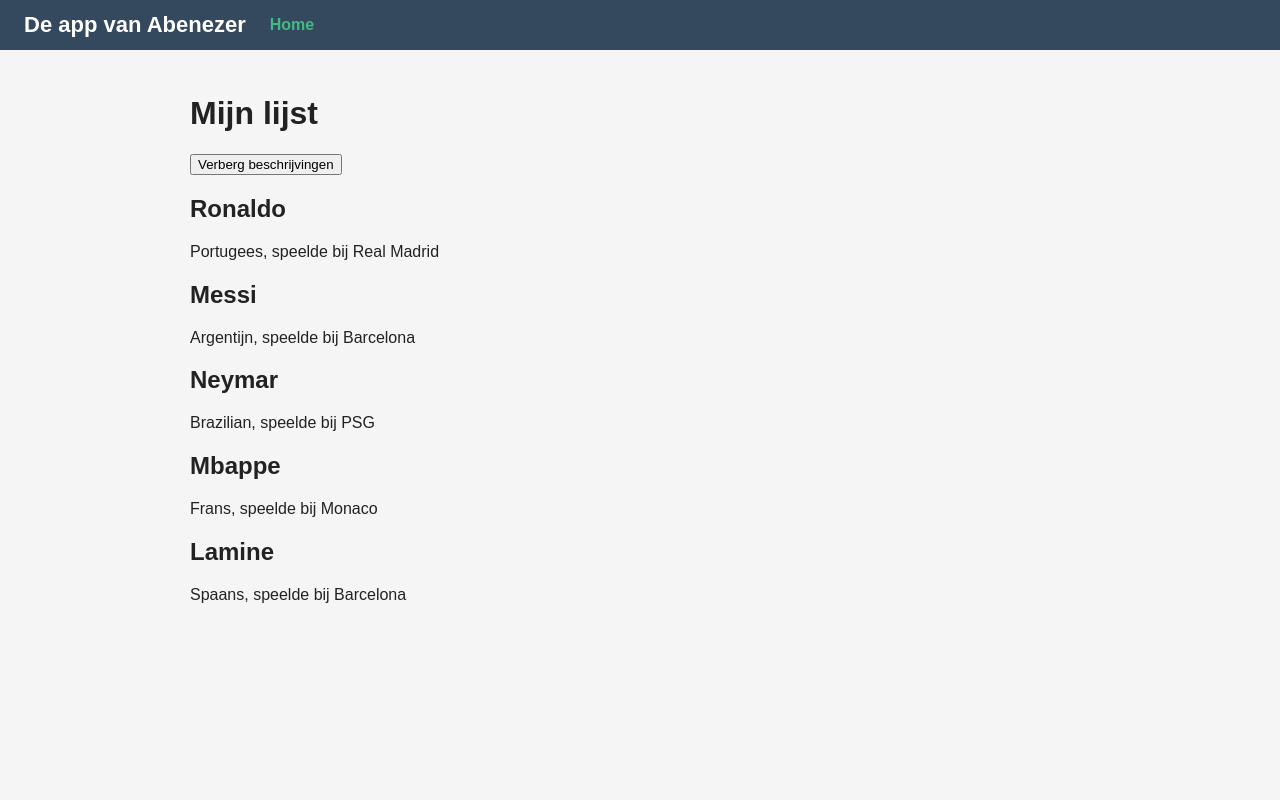
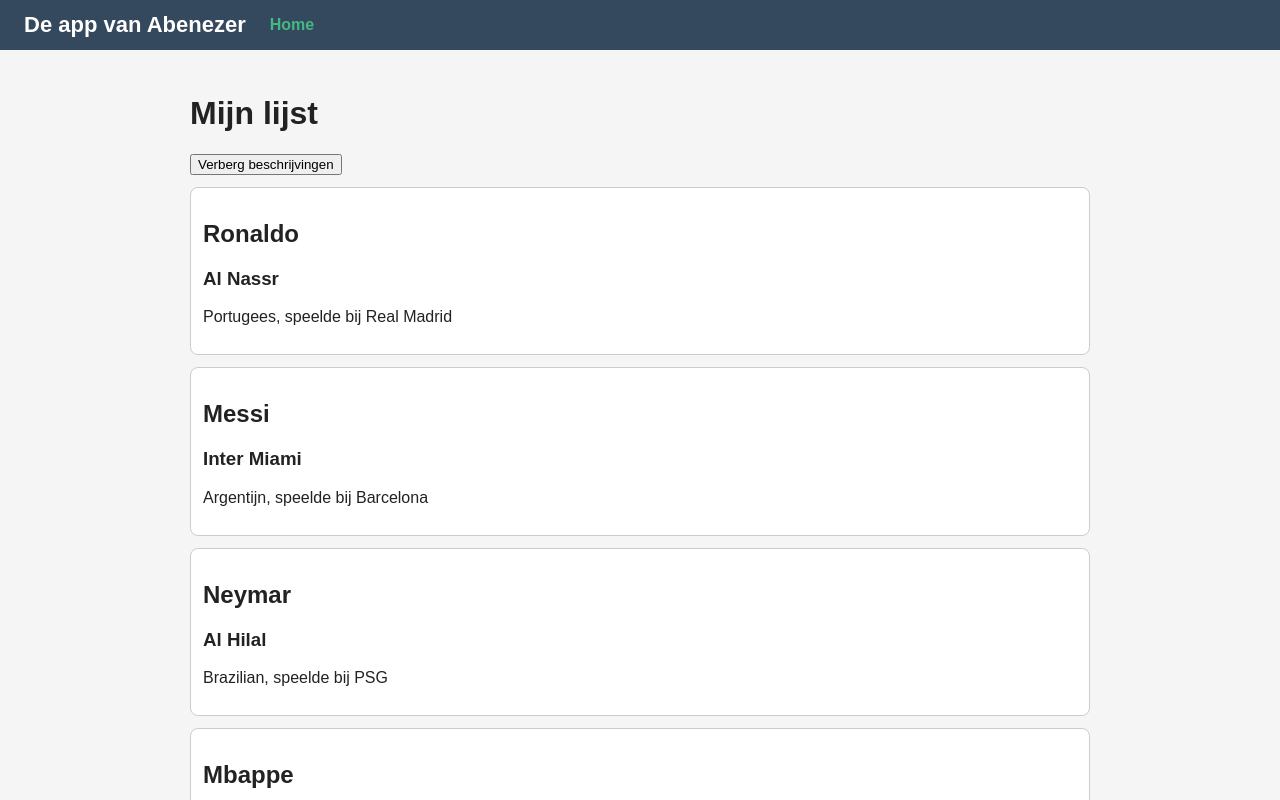
Before and after one commit to abenezerabrahamiftar/VUE-14-DAY, a Vue app: page / in a window 1280 px wide. Shown: the top 800 px of the page. Built offline with nearby package versions, Linux system fonts and the light colour scheme.

Commit message:
component ItemKaart met props

```diff
--- a/src/components/ItemKaart.vue
+++ b/src/components/ItemKaart.vue
@@ -10,12 +10,32 @@
   Dag 4: voeg een verwijderknop toe met defineEmits(['verwijder'])
   Dag 6: voeg een RouterLink naar de detailpagina toe
 -->
+
 <script setup>
-// Typ hier je props
+defineProps({
+  id: Number,
+  naam: String,
+  beschrijving: String,
+  toonBeschrijving: Boolean,
+  club: String,
+})
 </script>
 
 <template>
   <div class="kaart">
-    <!-- Typ hier de inhoud van je kaartje -->
+    <h2>{{ naam }}</h2>
+    <!-- De clubnaam toegevoegd onder de spelersnaam -->
+    <h3 v-if="club">{{ club }}</h3>
+    <p v-if="toonBeschrijving">{{ beschrijving }}</p>
   </div>
 </template>
+
+<style scoped>
+.kaart {
+  border: 1px solid #ccc;
+  border-radius: 8px;
+  padding: 12px;
+  margin: 12px 0;
+  background: white;
+}
+</style>
--- a/src/data.js
+++ b/src/data.js
@@ -1,12 +1,13 @@
 // Dag 2: hier staat je data (de lijst met items). Alle pagina's gebruiken deze lijst.
 // Vervang deze fruit-voorbeelden door jouw eigen thema (bijvoorbeeld films of oefeningen).
 // Maak er minstens 4 en later (dag 8) minstens 6.
+
 import { ref } from 'vue'
 
 export const items = ref([
-  { id: 1, naam: 'Ronaldo', beschrijving: 'Portugees, speelde bij Real Madrid' },
-  { id: 2, naam: 'Messi', beschrijving: 'Argentijn, speelde bij Barcelona ' },
-  { id: 3, naam: 'Neymar', beschrijving: 'Brazilian, speelde bij PSG' },
-  { id: 4, naam: 'Mbappe', beschrijving: 'Frans, speelde bij Monaco' },
-  { id: 5, naam: 'Lamine', beschrijving: 'Spaans, speelde bij Barcelona' },
+  { id: 1, naam: 'Ronaldo', beschrijving: 'Portugees, speelde bij Real Madrid', club: 'Al Nassr' },
+  { id: 2, naam: 'Messi', beschrijving: 'Argentijn, speelde bij Barcelona ', club: 'Inter Miami' },
+  { id: 3, naam: 'Neymar', beschrijving: 'Brazilian, speelde bij PSG', club: 'Al Hilal' },
+  { id: 4, naam: 'Mbappe', beschrijving: 'Frans, speelde bij Monaco', club: 'Real Madrid' },
+  { id: 5, naam: 'Lamine', beschrijving: 'Spaans, speelde bij Barcelona', club: 'FC Barcelona' },
 ])
--- a/src/views/HomeView.vue
+++ b/src/views/HomeView.vue
@@ -11,6 +11,7 @@
 <script setup>
 import { ref } from 'vue'
 import { items } from '../data.js'
+import ItemKaart from '../components/ItemKaart.vue'
 
 const toonBeschrijving = ref(true)
 </script>
@@ -21,8 +22,13 @@ const toonBeschrijving = ref(true)
     {{ toonBeschrijving ? 'Verberg' : 'Toon' }} beschrijvingen
   </button>
 
-  <div v-for="item in items" :key="item.id">
-    <h2>{{ item.naam }}</h2>
-   <p v-if="toonBeschrijving">{{ item.beschrijving }}</p>
-  </div>
+  <ItemKaart
+    v-for="item in items"
+    :key="item.id"
+    :id="item.id"
+    :naam="item.naam"
+    :beschrijving="item.beschrijving"
+    :toonBeschrijving="toonBeschrijving"
+    :club="item.club"
+  />
 </template>
```
